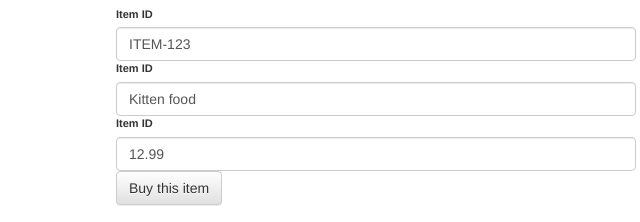
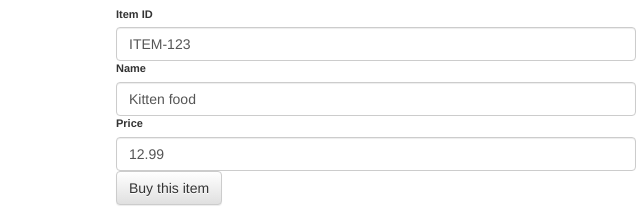
Before and after one commit to skocic/ga, a plain HTML site: page index.html in a window 1280 px wide. Shown: the part 510-732 px from the top of the page, 264-904 px from the left. Drawn offline with nearby package versions, Linux system fonts and the light colour scheme.

Commit message:
Fix labels

```diff
--- a/index.html
+++ b/index.html
@@ -106,9 +106,9 @@
         <div class="form-group">
           <label for="inputItemId">Item ID</label>
           <input type="text" class="form-control" id="inputItemId" placeholder="ITEM-123" value="ITEM-123">
-          <label for="inputItemName">Item ID</label>
+          <label for="inputItemName">Name</label>
           <input type="text" class="form-control" id="inputItemName" placeholder="Kitten food" value="Kitten food">
-          <label for="inputPrice">Item ID</label>
+          <label for="inputPrice">Price</label>
           <input type="text" class="form-control" id="inputPrice" placeholder="12.99" value="12.99">
           <button type="submit" class="btn btn-default">Buy this item</button>
         </div>
```
